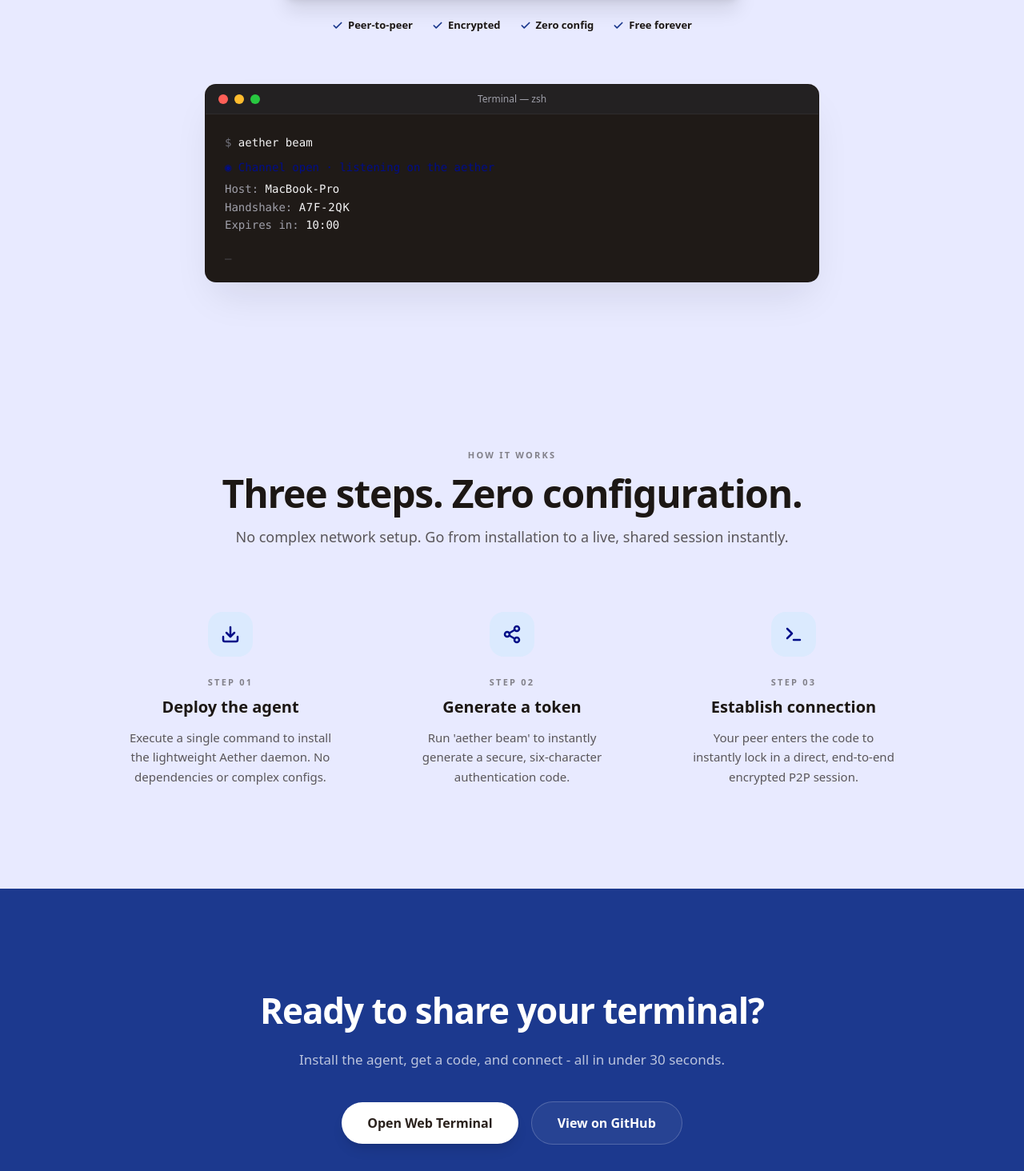
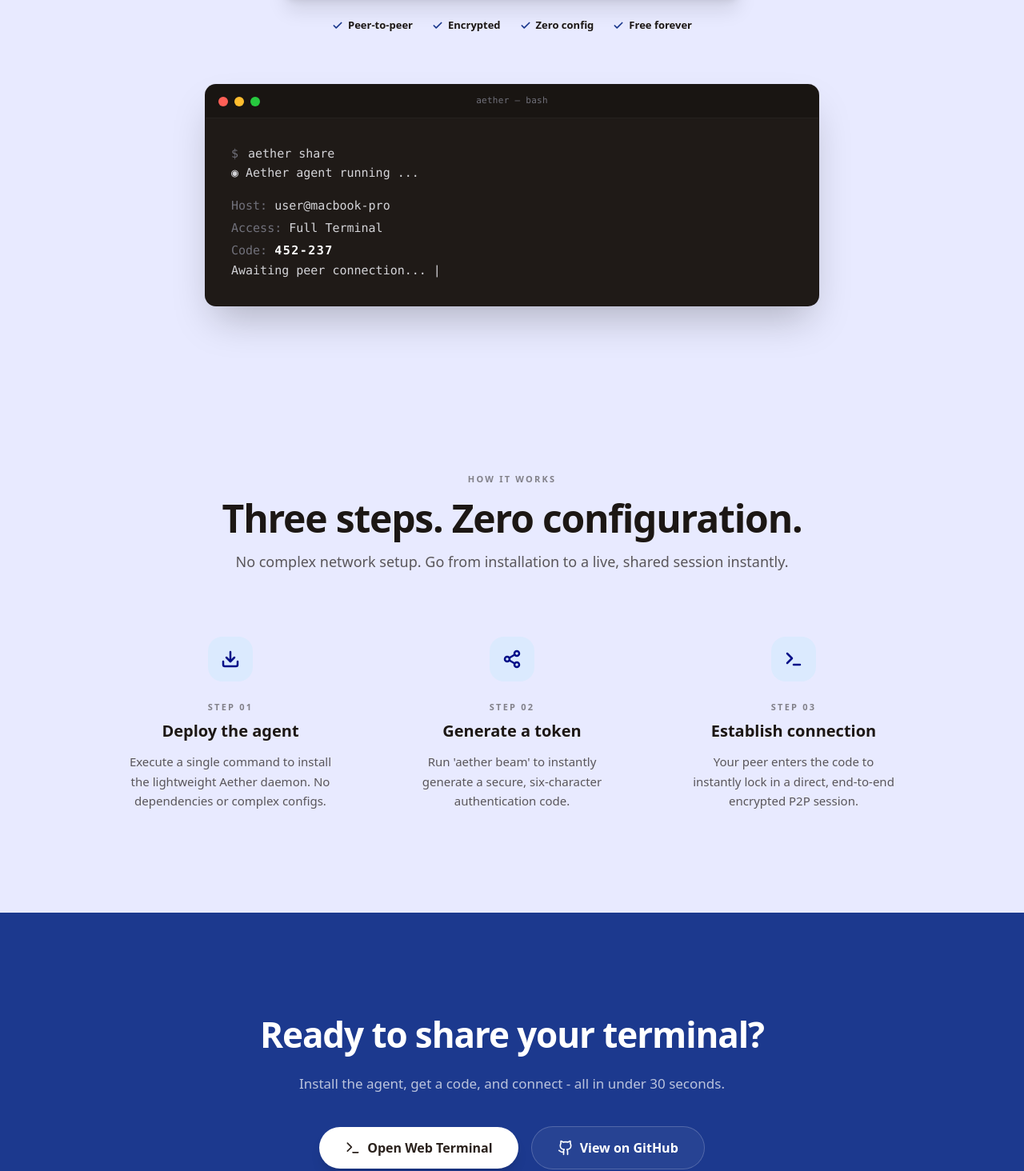
Before and after one commit to indrasuthar07/Aether, a React (Vite) app in the folder web/: page / in a window 1280 px wide. Shown: the part 620-2084 px from the top of the page at 80% size. Built offline with nearby package versions, Linux system fonts and the light colour scheme; no server answers; the HTML template or start-up script is replaced by a standard one.

Commit message:
feat(web) : improving terminal mockup

```diff
--- a/web/src/components/Footer.tsx
+++ b/web/src/components/Footer.tsx
@@ -1,6 +1,6 @@
 export default function Footer() {
   return (
-    <footer className="bg-aether-footer">
+    <footer className="bg-blue-900">
       <div className="max-w-5xl mx-auto px-6 py-12">
         <div className="flex flex-col sm:flex-row sm:items-start sm:justify-between gap-8">
           <div>
@@ -13,7 +13,7 @@ export default function Footer() {
             <a href="#" className="hover:text-white transition">aether.sh</a>
           </div>
         </div>
-        <div className="mt-10 pt-6 border-t border-white/10 text-center text-xs text-white/50">
+        <div className="mt-2 pt-6 border-t border-white/10 text-center text-xs text-white/50">
           Crafted in the open, for terminals everywhere.
         </div>
       </div>
--- a/web/src/components/TerminalMockup.tsx
+++ b/web/src/components/TerminalMockup.tsx
@@ -1,23 +1,54 @@
 export default function TerminalMockup() {
-    return (
-    <div className="max-w-3xl mx-auto mt-16 rounded-xl overflow-hidden bg-aether-terminal shadow-2xl shadow-zinc-900/10 border border-zinc-900/10">
-      <div className="flex items-center px-4 py-3 bg-zinc-800/60 border-b border-white/5 relative">
-        <div className="flex gap-2">
-          <span className="h-3 w-3 rounded-full bg-[#FF5F57]" />
-          <span className="h-3 w-3 rounded-full bg-[#FEBC2E]" />
-          <span className="h-3 w-3 rounded-full bg-[#28C840]" />
+  return (
+    <div className="max-w-3xl mx-auto rounded-xl overflow-hidden bg-aether-terminal shadow-2xl text-left font-mono border border-black/10">
+
+      {/* Terminal Header */}
+      <div className="flex items-center px-4 py-3 bg-black/20 border-b border-white/5">
+        <div className="flex gap-2 w-16">
+          <span className="h-3 w-3 rounded-full bg-[#ff5f56]" />
+          <span className="h-3 w-3 rounded-full bg-[#ffbd2e]" />
+          <span className="h-3 w-3 rounded-full bg-[#27c93f]" />
         </div>
-        <span className="absolute left-1/2 -translate-x-1/2 text-xs text-zinc-400 font-medium">
-          Terminal — zsh
-        </span>
+        <div className="flex-1 text-center text-[11px] text-zinc-500 font-medium tracking-wide">
+          aether — bash
+        </div>
+        <div className="w-16"></div>
       </div>
-      <div className="p-6 font-mono text-sm text-zinc-100 leading-relaxed">
-        <div><span className="text-zinc-500">$</span> aether beam</div>
-        <div className="mt-2 text-aether-accent">◉ Channel open · listening on the aether</div>
-        <div className="mt-1 text-zinc-400">Host: <span className="text-zinc-100">MacBook-Pro</span></div>
-        <div className="text-zinc-400">Handshake: <span className="text-zinc-100 tracking-wider">A7F-2QK</span></div>
-        <div className="text-zinc-400">Expires in: <span className="text-zinc-100">10:00</span></div>
-        <div className="mt-3 text-zinc-500">_</div>
+
+      {/* Terminal Body */}
+      <div className="p-6 sm:p-8 text-[14px] sm:text-[15px] leading-relaxed text-zinc-300 antialiased">
+
+        {/* Command */}
+        <div>
+          <code className="font-mono text-zinc-500 mr-3">$</code>
+          <code >aether share</code>
+        </div>
+
+        {/* Status */}
+        <code className="font-mono mt-4">
+          ◉ Aether agent running ...
+        </code>
+
+        {/* Simple Text Data */}
+        <div className="mt-4">
+          <code className="font-mono text-zinc-500">Host: </code>
+          <code className="font-mono text-zinc-300">user@macbook-pro</code>
+        </div>
+
+        <div className="mt-1">
+          <code className="font-mono text-zinc-500">Access: </code>
+          <code className="font-mono text-zinc-300">Full Terminal</code>
+        </div>
+
+        <div className="mt-1">
+          <code className="font-mono text-zinc-500">Code: </code>
+          <code className="font-mono text-white font-bold tracking-widest">452-237</code>
+        </div>
+
+        <div className="font-mono mt-6flex items-center gap-2">
+          <code>Awaiting peer connection... |</code>
+        </div>
+
       </div>
     </div>
   );
--- a/web/src/pages/Home.tsx
+++ b/web/src/pages/Home.tsx
@@ -1,5 +1,5 @@
 import React, { useState } from "react";
-import { Check, Copy, Download, Share2, Terminal as TerminalIcon } from "lucide-react";
+import { Check, Copy, Download, Icon, Share2, Terminal as TerminalIcon } from "lucide-react";
 import TerminalMockup from "../components/TerminalMockup";
 
 const Github = ({ size = 24, className = "" }) => (
@@ -90,8 +90,8 @@ export function Hero() {
 
             {/* Code Block */}
             <div className="flex items-center justify-between gap-4 px-5 py-4 bg-black/20 border-t border-white/5">
-              <code className="font-mono text-[14px] sm:text-[15px] text-aether-soft truncate flex-1 text-left selection:bg-blue-800/30">
-                <span className="text-blue-800 pr-3 select-none">
+              <code className="font-mono text-[14px] sm:text-[15px] text-aether-soft truncate flex-1 text-left">
+                <span className="text-white pr-3 select-none">
                   {selectedOS === "Windows" ? ">" : "$"}
                 </span>
                 {cmd}
@@ -102,7 +102,7 @@ export function Hero() {
                   setCopied(true);
                   setTimeout(() => setCopied(false), 2000);
                 }}
-                className="shrink-0 flex items-center justify-center p-2 rounded-md text-blue-800 hover:text-white hover:bg-white/10 transition-all active:scale-95"
+                className="shrink-0 flex items-center justify-center p-2 rounded-md text-white/30 hover:text-white hover:bg-white/10 transition-all active:scale-95"
                 aria-label="Copy command"
               >
                 {copied ? <Check size={18} /> : <Copy size={18} />}
@@ -177,15 +177,17 @@ export function Cta() {
 
         <div className="mt-10 flex flex-col sm:flex-row gap-4 justify-center items-center">
           <a
-            href="#"
-            className="w-full sm:w-auto inline-flex items-center justify-center rounded-full bg-white text-aether-footer font-bold px-8 py-3.5 hover:bg-zinc-50 transition-colors shadow-lg"
+            href="/term"
+            className="w-full sm:w-auto inline-flex items-center justify-center rounded-full bg-white text-aether-footer font-bold px-8 py-3.5 hover:bg-zinc-50 transition-colors shadow-lg gap-2"
           >
+            <TerminalIcon className="w-5 h-5" />
             Open Web Terminal
           </a>
           <a
             href="#"
-            className="w-full sm:w-auto inline-flex items-center justify-center rounded-full border border-white/20 bg-white/5 text-white font-bold px-8 py-3.5 hover:bg-white/10 transition-colors"
+            className="w-full sm:w-auto inline-flex items-center justify-center rounded-full border border-white/20 bg-white/5 text-white font-bold px-8 py-3.5 hover:bg-white/10 transition-colors gap-2"
           >
+            <Github className="w-5 h-5" />
             View on GitHub
           </a>
         </div>
```
